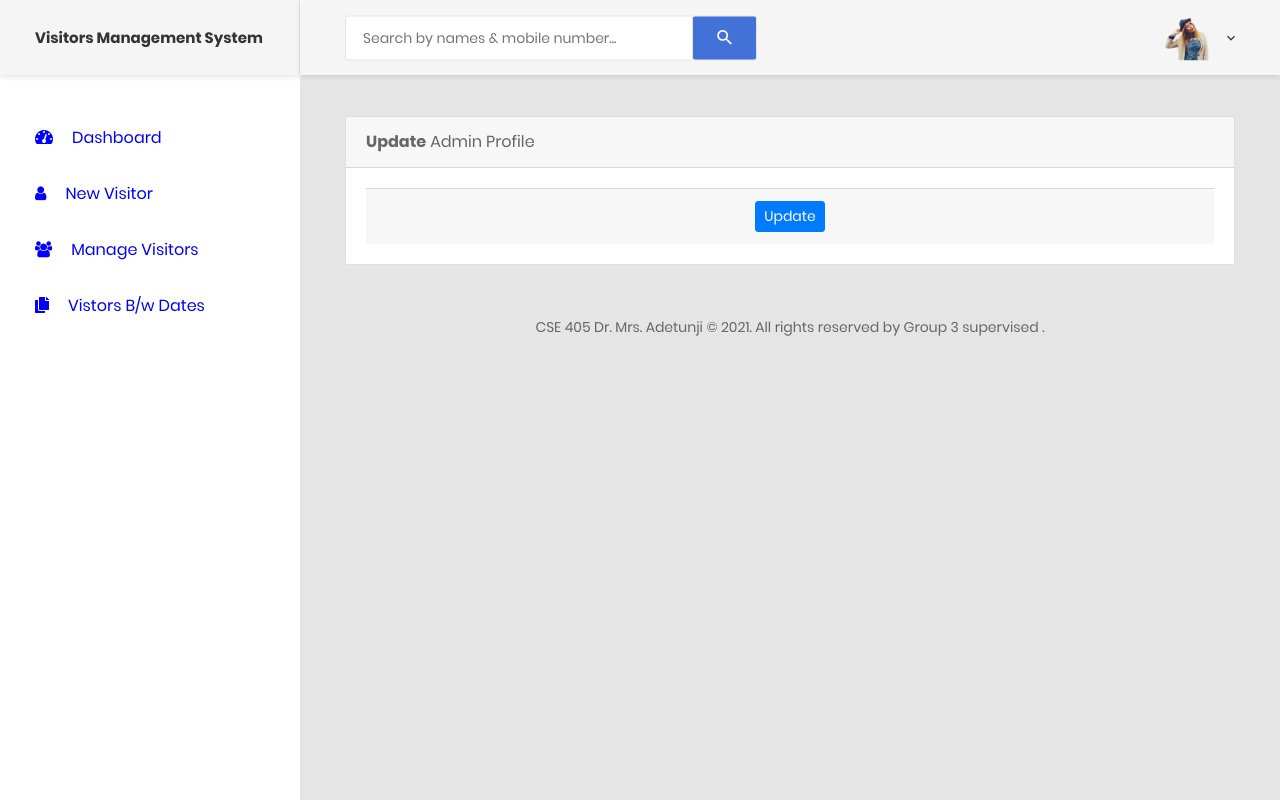
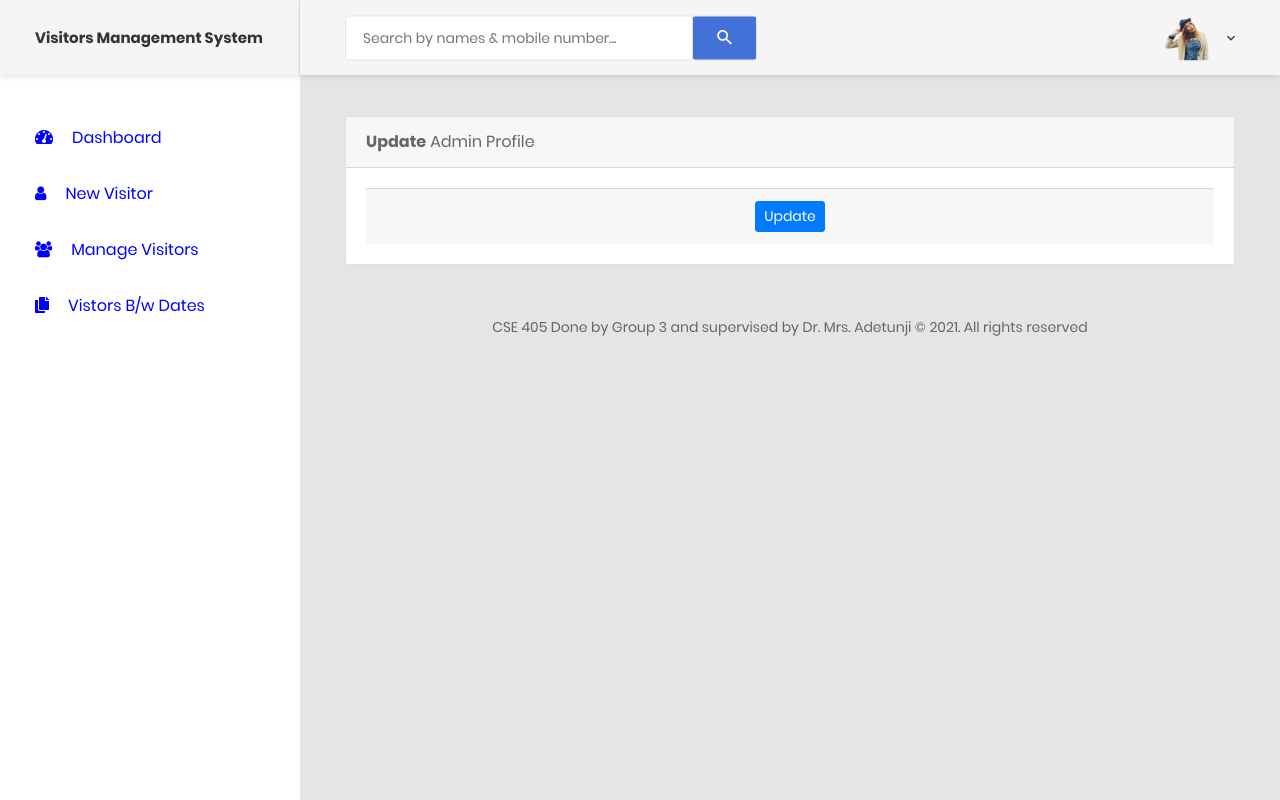
Before and after one commit to Villageboy001/Visitor-management-System, a PHP site: page /admin-profile.php in a window 1280 px wide. Run offline with PHP 8.4, Linux system fonts and the light colour scheme; a user stored in the database is signed in; data comes from the database, SQL or seed files in the repository; data that the repository does not hold is empty.

Commit message:
change footer

```diff
--- a/includes/footer.php
+++ b/includes/footer.php
@@ -1,7 +1,7 @@
 <div class="row">
                             <div class="col-md-12">
                                 <div class="copyright">
-                                    <p>CSE 405 Dr. Mrs. Adetunji &copy; <?php echo date('Y');?>. All rights reserved by Group 3 supervised .</p>
+                                    <p>CSE 405 Done by Group 3 and supervised by Dr. Mrs. Adetunji &copy; <?php echo date('Y');?>. All rights reserved </p>
                                 </div>
                             </div>
                         </div>
```
